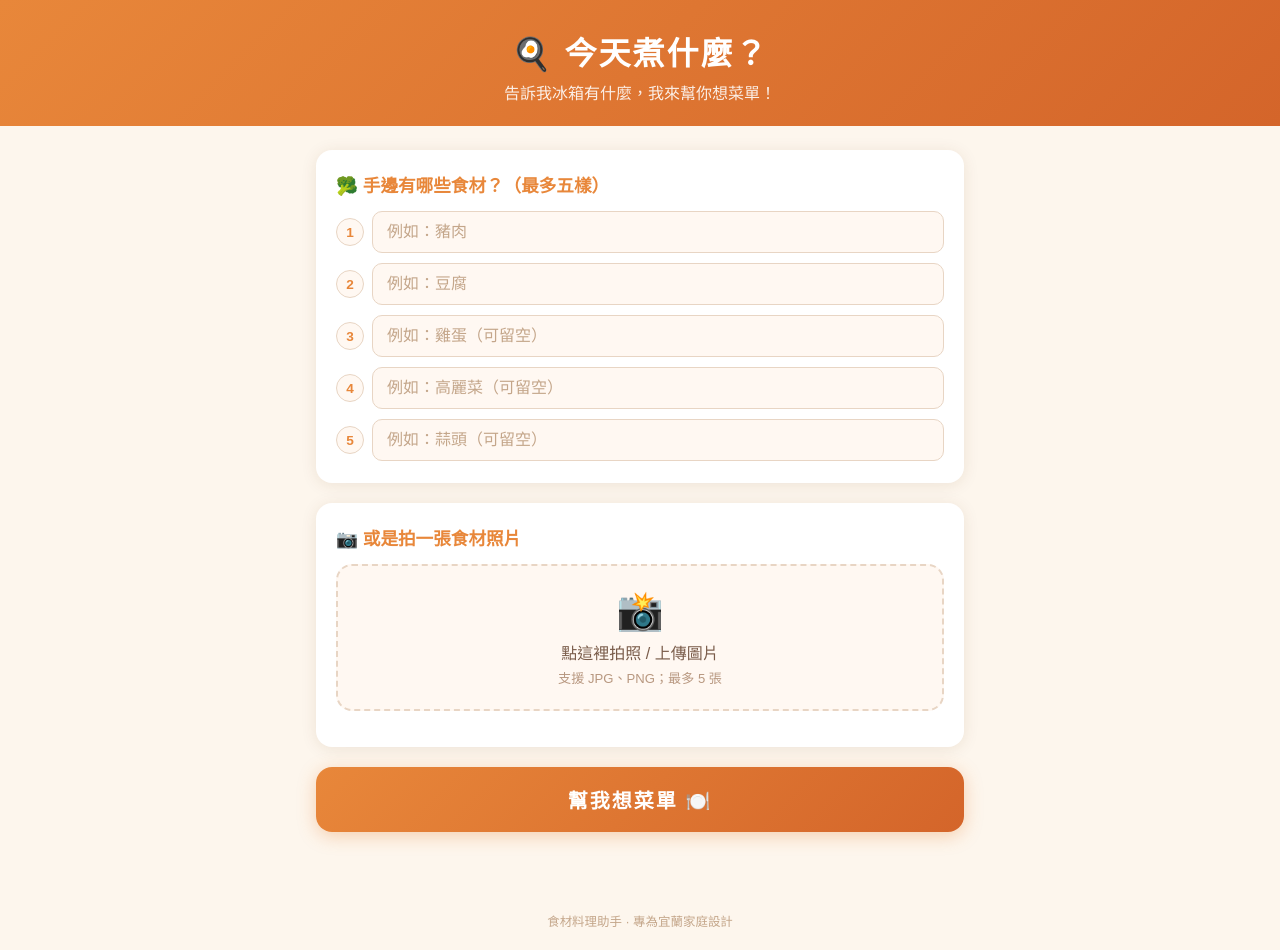
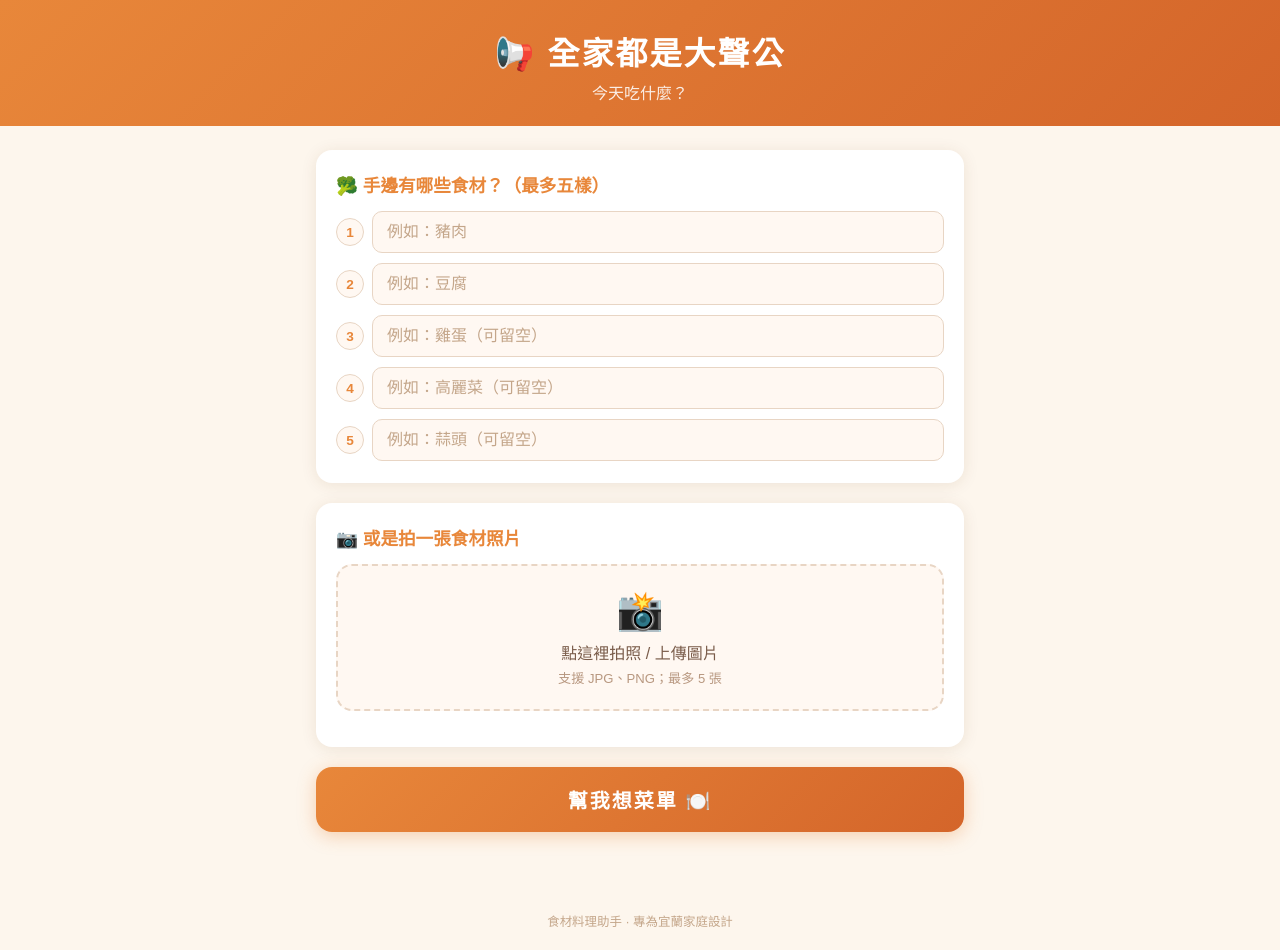
Before and after one commit to HuanChiChang/cook-idea, a website: page index.html in a window 1280 px wide. Drawn offline with Linux system fonts and the light colour scheme.

Commit message:
update title

```diff
--- a/index.html
+++ b/index.html
@@ -3,7 +3,7 @@
 <head>
   <meta charset="UTF-8" />
   <meta name="viewport" content="width=device-width, initial-scale=1.0" />
-  <title>今天煮什麼？</title>
+  <title>全家都是大聲公 今天吃什麼</title>
   <style>
     :root {
       --orange: #e8873a;
@@ -322,8 +322,8 @@
 <body>
 
 <header>
-  <h1>🍳 今天煮什麼？</h1>
-  <p>告訴我冰箱有什麼，我來幫你想菜單！</p>
+  <h1>📢 全家都是大聲公</h1>
+  <p>今天吃什麼？</p>
 </header>
 
 <main>
```
